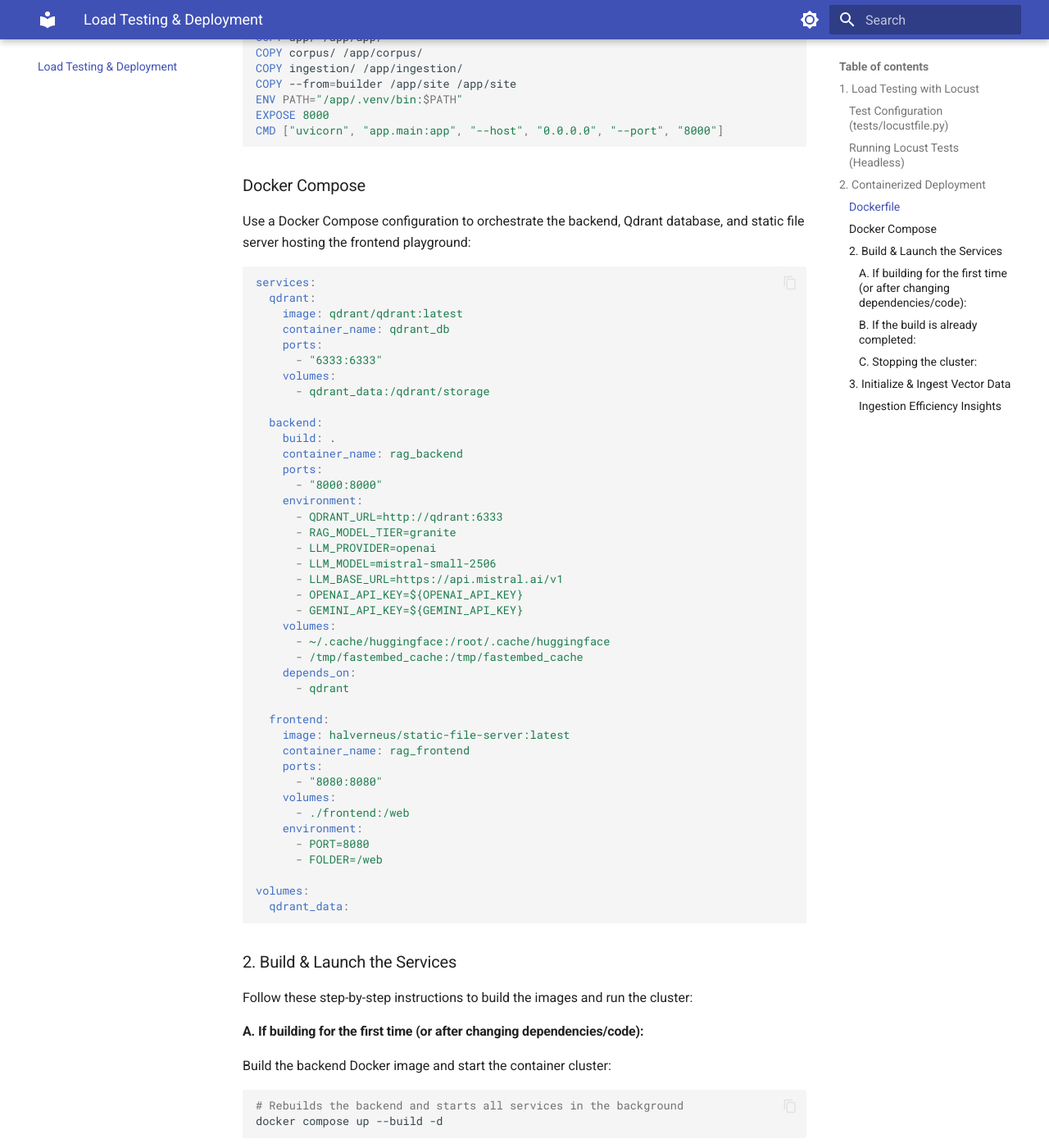
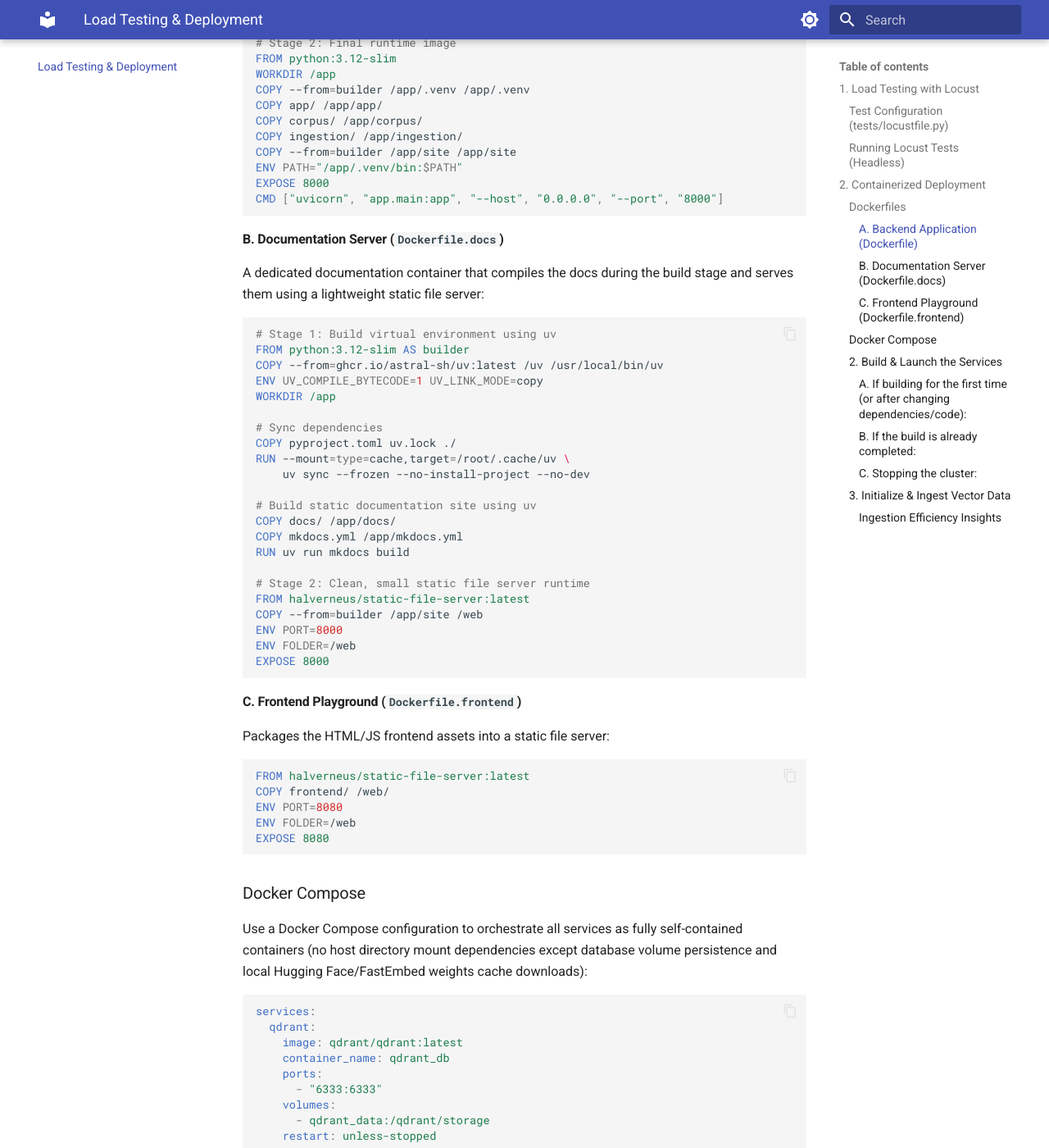
Before and after one commit to parthmh/fastapi_doc_rag, an MkDocs documentation site: the page built from docs/deployment.md, in a window 1280 px wide and 1400 px high, scrolled down 1520 px. Shown: the whole window at 82% size. Built offline with MkDocs 1.6.1 and Material for MkDocs 9.7.7, drawn with Linux system fonts in a browser that asks for light colours; some of the changed text lies outside the part shown.

Commit message:
Update documentation to reflect new self-contained Dockerfiles and docs service

````diff
--- a/docs/deployment.md
+++ b/docs/deployment.md
@@ -28,7 +28,11 @@
 
 To deploy the entire RAG pipeline in production, we containerize all services using Docker.
 
-### Dockerfile
+### Dockerfiles
+
+We utilize three distinct Dockerfiles to compile and isolate our services:
+
+#### A. Backend Application (`Dockerfile`)
 The backend uses a multi-stage Docker build to compile virtual environments using `uv`, producing a lightweight final image:
 
 ```dockerfile
@@ -60,8 +64,47 @@
 CMD ["uvicorn", "app.main:app", "--host", "0.0.0.0", "--port", "8000"]
 ```
 
+#### B. Documentation Server (`Dockerfile.docs`)
+A dedicated documentation container that compiles the docs during the build stage and serves them using a lightweight static file server:
+
+```dockerfile
+# Stage 1: Build virtual environment using uv
+FROM python:3.12-slim AS builder
+COPY --from=ghcr.io/astral-sh/uv:latest /uv /usr/local/bin/uv
+ENV UV_COMPILE_BYTECODE=1 UV_LINK_MODE=copy
+WORKDIR /app
+
+# Sync dependencies
+COPY pyproject.toml uv.lock ./
+RUN --mount=type=cache,target=/root/.cache/uv \
+    uv sync --frozen --no-install-project --no-dev
+
+# Build static documentation site using uv
+COPY docs/ /app/docs/
+COPY mkdocs.yml /app/mkdocs.yml
+RUN uv run mkdocs build
+
+# Stage 2: Clean, small static file server runtime
+FROM halverneus/static-file-server:latest
+COPY --from=builder /app/site /web
+ENV PORT=8000
+ENV FOLDER=/web
+EXPOSE 8000
+```
+
+#### C. Frontend Playground (`Dockerfile.frontend`)
+Packages the HTML/JS frontend assets into a static file server:
+
+```dockerfile
+FROM halverneus/static-file-server:latest
+COPY frontend/ /web/
+ENV PORT=8080
+ENV FOLDER=/web
+EXPOSE 8080
+```
+
 ### Docker Compose
-Use a Docker Compose configuration to orchestrate the backend, Qdrant database, and static file server hosting the frontend playground:
+Use a Docker Compose configuration to orchestrate all services as fully self-contained containers (no host directory mount dependencies except database volume persistence and local Hugging Face/FastEmbed weights cache downloads):
 
 ```yaml
 services:
@@ -72,6 +115,7 @@
       - "6333:6333"
     volumes:
       - qdrant_data:/qdrant/storage
+    restart: unless-stopped
 
   backend:
     build: .
@@ -91,17 +135,25 @@
       - /tmp/fastembed_cache:/tmp/fastembed_cache
     depends_on:
       - qdrant
+    restart: unless-stopped
 
   frontend:
-    image: halverneus/static-file-server:latest
+    build:
+      context: .
+      dockerfile: Dockerfile.frontend
     container_name: rag_frontend
     ports:
       - "8080:8080"
-    volumes:
-      - ./frontend:/web
-    environment:
-      - PORT=8080
-      - FOLDER=/web
+    restart: unless-stopped
+
+  docs:
+    build:
+      context: .
+      dockerfile: Dockerfile.docs
+    container_name: rag_docs
+    ports:
+      - "8001:8000"
+    restart: unless-stopped
 
 volumes:
   qdrant_data:
````
Also changed, not shown: README.md (+2 -1 lines).
